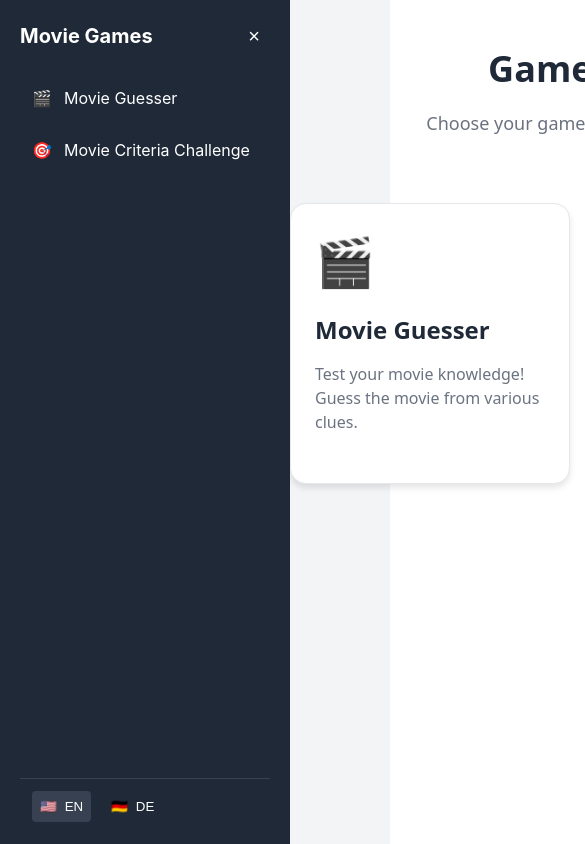
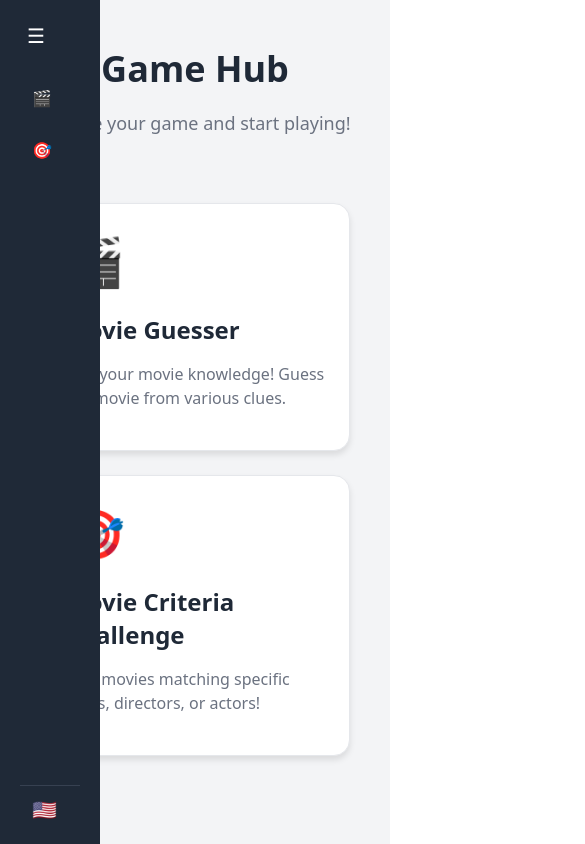
Before and after one commit to niklasT201/movie-guesser, a React (Create React App) app: page / in a window 390 px wide. Shown: the top 844 px of the page, 585 px wide, since content can reach past the window. Built offline with nearby package versions, Linux system fonts and the light colour scheme.

Commit message:
improved responsive design

```diff
--- a/src/Components/GameHub.jsx
+++ b/src/Components/GameHub.jsx
@@ -1,11 +1,18 @@
-import React, { useState } from 'react';
+import React, { useState, useEffect } from 'react';
 import MovieGuessingGame from './MovieGuessingGame';
 import MoviewCriteriaGame from './MovieCriteriaGame';
 
 const GameHub = () => {
   const [selectedGame, setSelectedGame] = useState(null);
-  const [isNavbarOpen, setIsNavbarOpen] = useState(true);
-  const [language, setLanguage] = useState('en'); // 'en' or 'de'
+  const [isNavbarOpen, setIsNavbarOpen] = useState(false);
+  const [language, setLanguage] = useState('en');
+  const [windowWidth, setWindowWidth] = useState(window.innerWidth);
+
+  useEffect(() => {
+    const handleResize = () => setWindowWidth(window.innerWidth);
+    window.addEventListener('resize', handleResize);
+    return () => window.removeEventListener('resize', handleResize);
+  }, []);
 
   const games = [
     {
@@ -45,13 +52,19 @@ const GameHub = () => {
       display: 'flex',
       flexDirection: 'column',
       position: 'fixed',
-      overflowX: 'hidden'
+      overflowX: 'hidden',
+      zIndex: 1000,
+      '@media (max-width: 1110px)': {
+        width: isNavbarOpen ? '100%' : '0',
+        padding: isNavbarOpen ? '20px' : '0'
+      }
     },
     navbarHeader: {
       display: 'flex',
       alignItems: 'center',
       justifyContent: 'space-between',
-      marginBottom: '24px'
+      marginBottom: '24px',
+      position: 'relative'
     },
     navbarContent: {
       flex: 1,
@@ -77,7 +90,15 @@ const GameHub = () => {
       justifyContent: 'center',
       fontSize: '20px',
       width: '32px',
-      height: '32px'
+      height: '32px',
+    //  position: 'fixed',
+      left: isNavbarOpen ? '20px' : '10px',
+      top: '20px',
+      zIndex: 1001,
+      '@media (max-width: 768px)': {
+        left: isNavbarOpen ? 'auto' : '10px',
+        right: isNavbarOpen ? '20px' : 'auto'
+      }
     },
     navItem: {
       padding: '12px',
@@ -89,7 +110,8 @@ const GameHub = () => {
       gap: '12px',
       transition: 'background-color 0.2s',
       backgroundColor: 'transparent',
-      whiteSpace: 'nowrap'
+      whiteSpace: 'normal', // Allow text to wrap
+      wordBreak: 'break-word'
     },
     languageSelector: {
       marginBottom: 30,
@@ -119,9 +141,11 @@ const GameHub = () => {
       backgroundColor: '#374151'
     },
     mainContent: {
-      marginLeft: isNavbarOpen ? '250px' : '60px',
+      marginLeft: windowWidth > 768 ? (isNavbarOpen ? '250px' : '60px') : '0',
       flex: 1,
-      transition: 'margin-left 0.3s ease'
+      transition: 'margin-left 0.3s ease',
+      width: '100%',
+      position: 'relative'
     },
     container: {
       padding: '20px',
@@ -187,7 +211,7 @@ const GameHub = () => {
       cursor: 'pointer',
       fontSize: '14px',
       marginBottom: '20px',
-      marginLeft: '20px'
+      marginLeft: windowWidth > 768 ? '280px' : '20px' // Adjust based on screen size
     }
   };
 
--- a/src/Components/MovieGuessingGame.jsx
+++ b/src/Components/MovieGuessingGame.jsx
@@ -4,26 +4,82 @@ const API_KEY = '014c0bfe3d16b0265fdd1fe8a7ccf1aa';
 
 const GAME_MODES = {
   EASY: {
-    name: 'Easy',
+    nameEN: 'Easy',
+    nameDE: 'Einfach',
     titleLengthLimit: 20,
     guessLimit: Infinity,
     timeLimit: Infinity
   },
   NORMAL: {
-    name: 'Normal',
+    nameEN: 'Normal',
+    nameDE: 'Normal',
     titleLengthLimit: Infinity,
     guessLimit: 5,
     timeLimit: Infinity
   },
   HARD: {
-    name: 'Hard',
+    nameEN: 'Hard',
+    nameDE: 'Schwer',
     titleLengthLimit: Infinity,
     guessLimit: 2,
     timeLimit: 60
   }
 };
 
-const MovieGuessingGame = () => {
+const translations = {
+  en: {
+    loading: 'Loading your challenge...',
+    selectChallenge: 'Select your challenge level',
+    movieGuesser: 'Movie Guesser',
+    backToModes: '← Back to Modes',
+    backToGames: '← Back to Games',
+    score: 'Score',
+    clues: 'Clues',
+    guesses: 'Guesses',
+    time: 'Time',
+    enterGuess: 'Enter your guess...',
+    guessButton: 'Guess',
+    getClue: 'Get Clue',
+    cluesLeft: 'left',
+    giveUp: 'Give Up',
+    congratulations: 'Congratulations!',
+    gameOver: 'Game Over',
+    pointsEarned: 'Points earned',
+    movieWas: 'The movie was',
+    playAgain: 'Play Again',
+    changeMode: 'Change Mode',
+    unlimitedGuesses: 'Unlimited guesses',
+    fiveGuesses: '5 guesses',
+    hardModeDesc: '2 guesses • 60s timer'
+  },
+  de: {
+    loading: 'Lade deine Herausforderung...',
+    selectChallenge: 'Wähle deinen Schwierigkeitsgrad',
+    movieGuesser: 'Film Raten',
+    backToModes: '← Zurück zu Modi',
+    backToGames: '← Zurück zu Spielen',
+    score: 'Punkte',
+    clues: 'Hinweise',
+    guesses: 'Versuche',
+    time: 'Zeit',
+    enterGuess: 'Gib deinen Tipp ein...',
+    guessButton: 'Raten',
+    getClue: 'Hinweis',
+    cluesLeft: 'übrig',
+    giveUp: 'Aufgeben',
+    congratulations: 'Glückwunsch!',
+    gameOver: 'Spiel vorbei',
+    pointsEarned: 'Punkte erhalten',
+    movieWas: 'Der Film war',
+    playAgain: 'Nochmal spielen',
+    changeMode: 'Modus ändern',
+    unlimitedGuesses: 'Unbegrenzte Versuche',
+    fiveGuesses: '5 Versuche',
+    hardModeDesc: '2 Versuche • 60s Timer'
+  }
+};
+
+const MovieGuessingGame = ({ language }) => {
   const [currentMovie, setCurrentMovie] = useState(null);
   const [questionsAsked, setQuestionsAsked] = useState(1);
   const [score, setScore] = useState(0);
@@ -34,6 +90,8 @@ const MovieGuessingGame = () => {
   const [guessesRemaining, setGuessesRemaining] = useState(0);
   const [timeRemaining, setTimeRemaining] = useState(null);
   const [usedMovies, setUsedMovies] = useState(new Set());
+  const [germanTitle, setGermanTitle] = useState(null);
+  const t = translations[language];
 
   const gameModeRef = useRef(gameMode);
 
@@ -109,9 +167,15 @@ const MovieGuessingGame = () => {
           );
           const movieDetail = await detailResponse.json();
 
+          const germanResponse = await fetch(
+            `https://api.themoviedb.org/3/movie/${randomMovie.id}?api_key=${API_KEY}&language=de-DE`
+          );
+          const germanData = await germanResponse.json();
+
           validMovie = {
             id: movieDetail.id,
             title: movieDetail.title,
+            germanTitle: germanData.title,
             year: new Date(movieDetail.release_date).getFullYear().toString(),
             director: movieDetail.credits.crew.find(person => person.job === "Director")?.name || "Unknown",
             genre: movieDetail.genres.map(g => g.name).join(", "),
@@ -157,6 +221,7 @@ const MovieGuessingGame = () => {
     const movie = await fetchRandomMovie();
     if (movie) {
       setCurrentMovie(movie);
+      setGermanTitle(movie.germanTitle);
       setQuestionsAsked(1);
       setGameState('playing');
       setGuess('');
@@ -178,6 +243,8 @@ const MovieGuessingGame = () => {
       setGameState('playing');
     }
   }, [fetchRandomMovie]);
+
+  const getText = (en, de) => language === 'en' ? en : de;
 
   // Initialize game when mode is selected
   useEffect(() => {
@@ -332,7 +399,13 @@ const MovieGuessingGame = () => {
       textAlign: 'center',
       cursor: 'pointer',
       transition: 'transform 0.2s',
-      border: 'none'
+      border: 'none',
+      wordBreak: 'break-word', // Allow text to wrap
+      display: 'flex',
+      flexDirection: 'column',
+      justifyContent: 'center',
+      alignItems: 'center',
+      minHeight: '120px'
     },
     gameOverCard: {
       padding: '24px',
@@ -351,14 +424,17 @@ const MovieGuessingGame = () => {
     backButton: {
       position: 'absolute',
       top: '20px',
-      left: '20px',
+      left: '280px', // Adjusted to not overlap with navbar
       padding: '8px 16px',
       borderRadius: '8px',
       border: 'none',
       backgroundColor: '#6b7280',
       color: 'white',
       cursor: 'pointer',
-      fontSize: '14px'
+      fontSize: '14px',
+      '@media (max-width: 768px)': {
+        left: '20px' // Adjust position for mobile
+      }
     },
     timer: {
       padding: '8px 16px',
@@ -374,9 +450,9 @@ const MovieGuessingGame = () => {
     return (
       <div style={styles.container}>
         <div style={styles.card}>
-          <h1 style={styles.title}>Movie Guessing Game</h1>
+          <h1 style={styles.title}>{t.movieGuesser}</h1>
           <p style={{ textAlign: 'center', color: '#6b7280', margin: '20px 0' }}>
-            Select your challenge level
+            {t.selectChallenge}
           </p>
           <div style={styles.modeSelection}>
             {Object.keys(GAME_MODES).map((mode) => (
@@ -411,12 +487,12 @@ const MovieGuessingGame = () => {
                   e.currentTarget.style.transform = 'scale(1)';
                 }}>
                 <div style={{ fontSize: '20px', marginBottom: '8px' }}>
-                  {GAME_MODES[mode].name}
+                  {language === 'en' ? GAME_MODES[mode].nameEN : GAME_MODES[mode].nameDE}
                 </div>
                 <div style={{ fontSize: '14px', opacity: '0.9' }}>
-                  {mode === 'EASY' && "Unlimited guesses"}
-                  {mode === 'NORMAL' && "5 guesses"}
-                  {mode === 'HARD' && "2 guesses • 60s timer"}
+                  {mode === 'EASY' && t.unlimitedGuesses}
+                  {mode === 'NORMAL' && t.fiveGuesses}
+                  {mode === 'HARD' && t.hardModeDesc}
                 </div>
               </button>
             ))}
@@ -430,7 +506,7 @@ const MovieGuessingGame = () => {
     return (
       <div style={{ ...styles.container, textAlign: 'center' }}>
         <div style={styles.card}>
-          Loading your challenge...
+          {t.loading}
         </div>
       </div>
     );
@@ -442,30 +518,32 @@ const MovieGuessingGame = () => {
         onClick={() => setGameMode(null)}
         style={styles.backButton}
       >
-        ← Back to Modes
+        {t.backToModes}
       </button>
 
       <div style={styles.card}>
         <div style={styles.header}>
           <h1 style={styles.title}>
-            Movie Guesser
-            <span style={styles.badge}>{GAME_MODES[gameMode].name}</span>
+            {t.movieGuesser}
+            <span style={styles.badge}>
+              {language === 'en' ? GAME_MODES[gameMode].nameEN : GAME_MODES[gameMode].nameDE}
+            </span>
           </h1>
-          <div style={styles.stats}>
+           <div style={styles.stats}>
             <div style={styles.statItem}>
-              Score: {score}
+              {t.score}: {score}
             </div>
-            <div style={styles.statItem}>
-              Clues: {9 - questionsAsked}
+             <div style={styles.statItem}>
+              {t.clues}: {9 - questionsAsked}
             </div>
             {gameMode !== 'EASY' && (
               <div style={styles.statItem}>
-                Guesses: {guessesRemaining}
+                {t.guesses}: {guessesRemaining}
               </div>
             )}
             {timeRemaining > 0 && (
               <div style={styles.timer}>
-                Time: {timeRemaining}s
+                {t.time}: {timeRemaining}s
               </div>
             )}
           </div>
```
